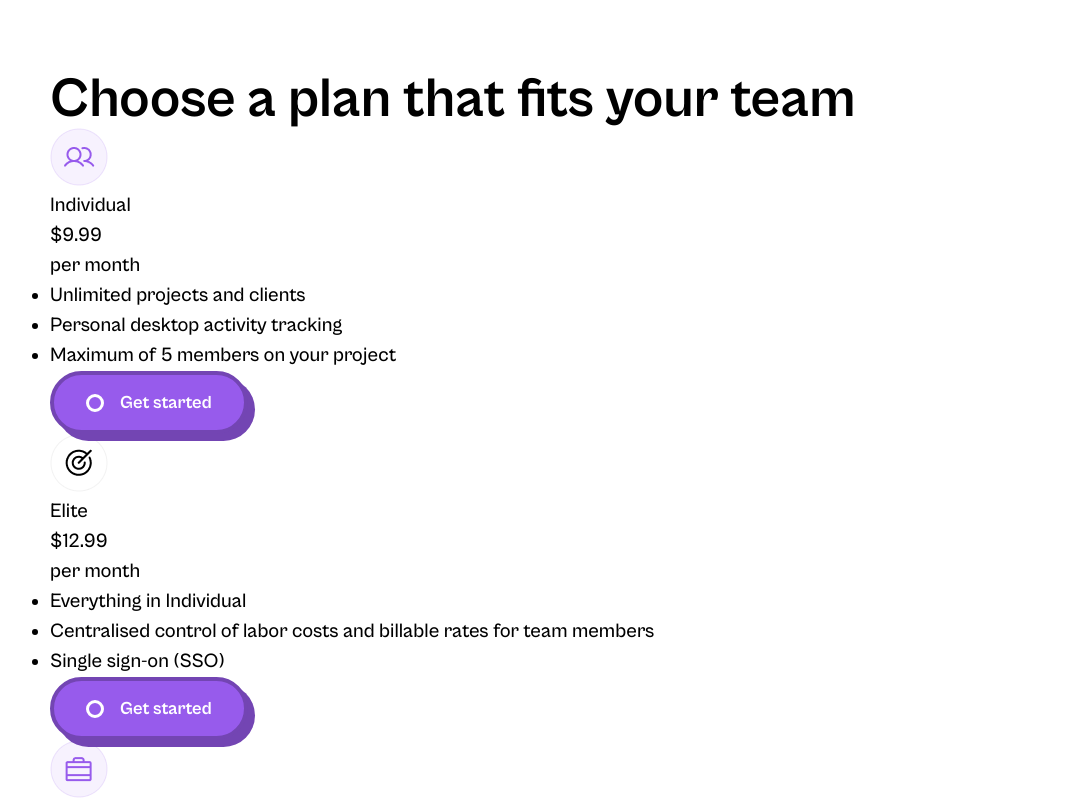
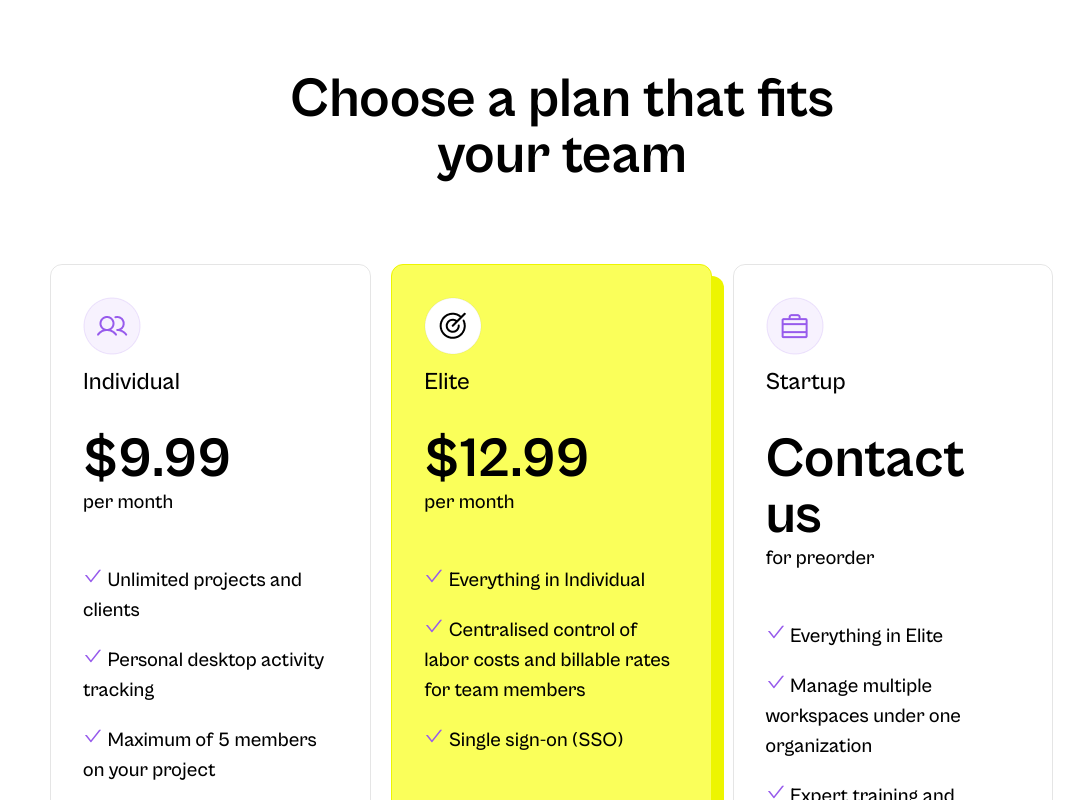
Before and after one commit to BlakeZajac/react-fintask-website, a React (Create React App) app: page / in a window 1280 px wide. Shown: the part 4840-5640 px from the top of the page, without its empty margins (78-1162 px from the left). Built offline with nearby package versions, Linux system fonts and the light colour scheme.

Commit message:
Completed pricing container styles

```diff
--- a/src/components/pricingcard/PricingCard.jsx
+++ b/src/components/pricingcard/PricingCard.jsx
@@ -1,4 +1,5 @@
 import React from "react";
+import { AiOutlineCheck } from "react-icons/ai";
 import Button from "../button/Button";
 
 const PricingCard = ({
@@ -30,11 +31,15 @@ const PricingCard = ({
       </div>
 
       <div className="pricing__items__item__list">
-        <ul>
-          <li>{point1}</li>
-          <li>{point2}</li>
-          <li>{point3}</li>
-        </ul>
+        <p>
+          <AiOutlineCheck class="purple" /> <span>{point1}</span>
+        </p>
+        <p>
+          <AiOutlineCheck class="purple" /> <span>{point2}</span>
+        </p>
+        <p>
+          <AiOutlineCheck class="purple" /> <span>{point3}</span>
+        </p>
       </div>
 
       <div className="pricing__items__item__button">
--- a/src/containers/pricing/pricing.scss
+++ b/src/containers/pricing/pricing.scss
@@ -1,25 +1,105 @@
+@import "../../App.scss";
+
 .pricing {
   &__heading {
+    max-width: 600px;
+    margin: 0 auto;
+    text-align: center;
+    padding-bottom: 5rem;
+
+    @media all and (max-width: $breakpoint-tablet) {
+      padding-bottom: 3rem;
+    }
   }
 
   &__items {
+    display: flex;
+    flex-wrap: wrap;
+    width: 100%;
+
     &__item {
+      width: 100%;
+      cursor: pointer;
+      padding: 2rem;
+      border: 1px solid rgba(0, 0, 0, 0.1);
+      border-radius: 12px;
+      position: relative;
+      top: 0;
+      transition: all 0.2s ease-in-out;
+
+      &:hover {
+        top: -10px;
+        transition: all 0.2s ease-in-out;
+      }
+
+      &:nth-of-type(2) {
+        background: $card-yellow-bg;
+        border: 1px solid $card-yellow-border;
+        box-shadow: $card-yellow-shadow;
+      }
+
+      @media all and (min-width: $breakpoint-desktop) {
+        width: 31.33%;
+
+        &:not(:last-child) {
+          margin-right: 2%;
+        }
+      }
+
+      @media all and (max-width: $breakpoint-tablet) {
+        &:not(:last-child) {
+          margin-bottom: 2rem;
+        }
+      }
+
       &__img {
+        padding-bottom: 0.25rem;
       }
 
       &__type {
+        padding-bottom: 2rem;
+
+        p {
+          font-size: 1.5rem;
+        }
       }
 
       &__price {
+        p {
+          @extend h2;
+        }
       }
 
       &__duration {
+        padding-bottom: 3rem;
+
+        @media all and (max-width: $breakpoint-tablet) {
+          padding-bottom: 1.5rem;
+        }
       }
 
       &__list {
+        p {
+          &:not(:last-child) {
+            padding-bottom: 1.25rem;
+
+            @media all and (max-width: $breakpoint-tablet) {
+              padding-bottom: 0.625rem;
+            }
+          }
+        }
+
+        .purple {
+          color: $button-purple-bg;
+        }
       }
 
       &__button {
+        padding-top: 3rem;
+
+        @media all and (max-width: $breakpoint-tablet) {
+          padding-top: 1.5rem;
+        }
       }
     }
   }
```
